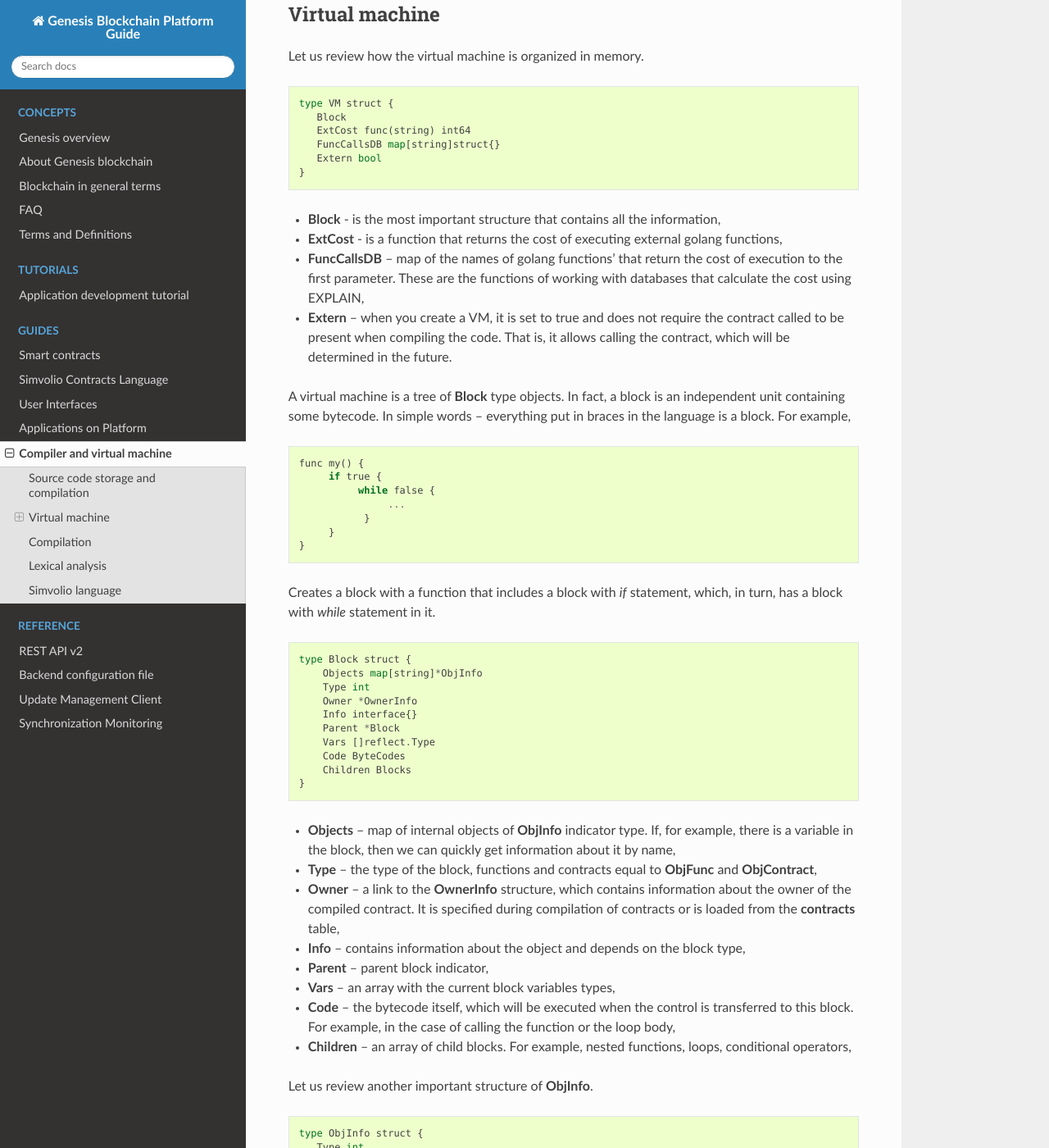
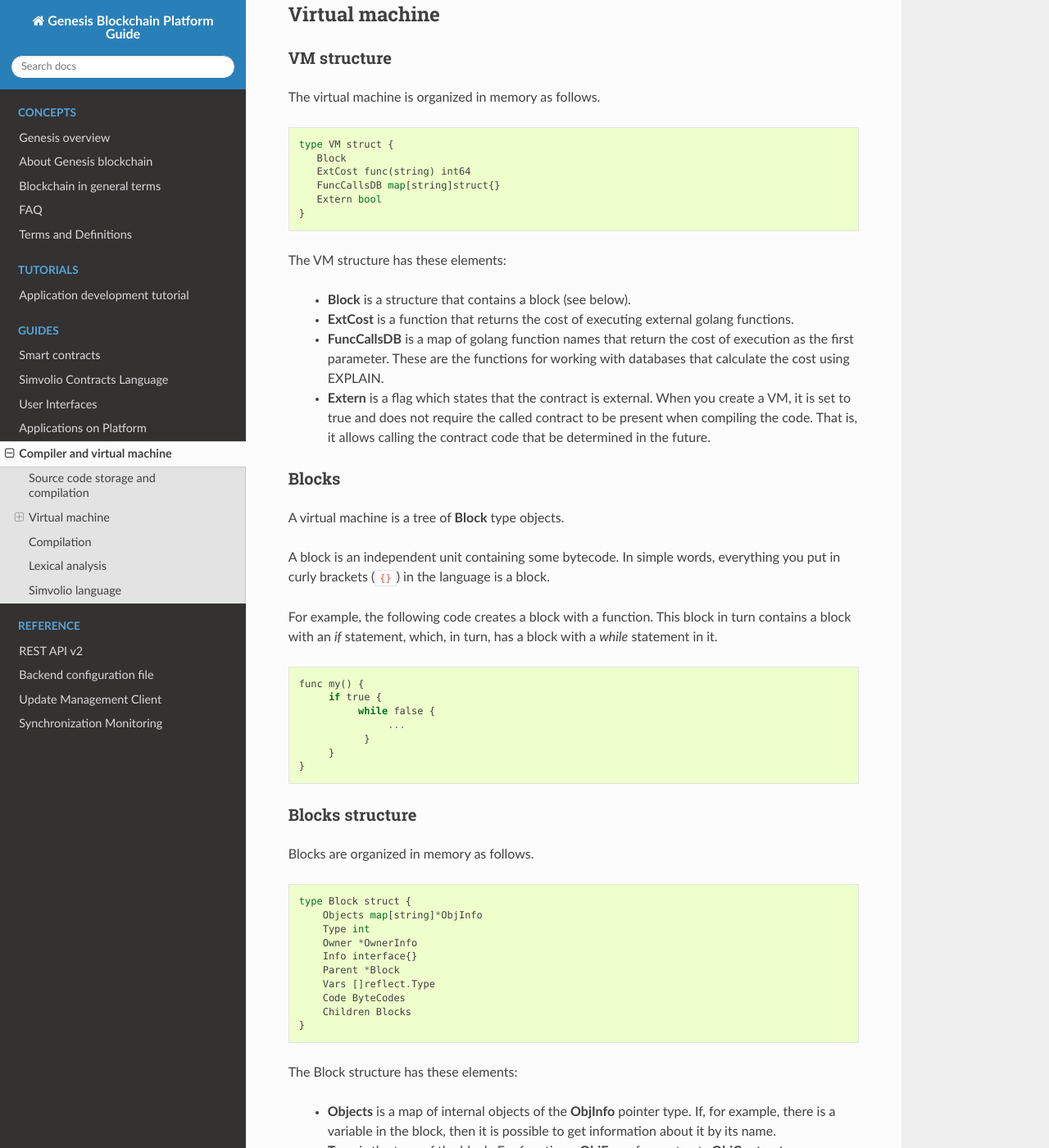
Before and after one commit to AplaProject/apla-docs-en, a Sphinx documentation site: the page built from source/topics/vm.rst, in a window 1280 px wide and 1400 px high, scrolled down 863 px. Shown: the whole window at 82% size. Built offline with Sphinx 7.4.7 and the Read the Docs theme 2.0.0, drawn with Linux system fonts in a browser that asks for light colours; some of the changed text lies outside the part shown.

Commit message:
Rewrite VM, Block in vm.rst

```diff
--- a/source/topics/vm.rst
+++ b/source/topics/vm.rst
@@ -24,7 +24,11 @@
 Virtual machine
 ===============
 
-Let us review how the virtual machine is organized in memory.
+
+VM structure
+------------
+
+The virtual machine is organized in memory as follows.
 
 .. code::
 
@@ -35,12 +39,25 @@
        Extern bool
     }
 
-* **Block** - is the most important structure that contains all the information,
-* **ExtCost** - is a function that returns the cost of executing external golang functions,
-* **FuncCallsDB** – map of the names of golang functions’ that return the cost of execution to the first parameter. These are the functions of working with databases that calculate the cost using EXPLAIN,
-* **Extern** – when you create a VM, it is set to true and does not require the contract called to be present when compiling the code. That is, it allows calling the contract, which will be determined in the future.
+The VM structure has these elements:
 
-A virtual machine is a tree of **Block** type objects. In fact, a block is an independent unit containing some bytecode. In simple words – everything put in braces in the language is a block. For example,
+  * **Block** is a structure that contains a block (see below).
+
+  * **ExtCost** is a function that returns the cost of executing external golang functions.
+
+  * **FuncCallsDB** is a map of golang function names that return the cost of execution as the first parameter. These are the functions for working with databases that calculate the cost using EXPLAIN.
+
+  * **Extern** is a flag which states that the contract is external. When you create a VM, it is set to true and does not require the called contract to be present when compiling the code. That is, it allows calling the contract code that be determined in the future.
+
+
+Blocks
+------
+
+A virtual machine is a tree of **Block** type objects.
+
+A block is an independent unit containing some bytecode. In simple words, everything you put in curly brackets (``{}``) in the language is a block.
+
+For example, the following code creates a block with a function. This block in turn contains a block with an *if* statement, which, in turn, has a block with a *while* statement in it.
 
 .. code::
 
@@ -52,7 +69,11 @@
          }
     }
 
-Сreates a block with a function that includes a block with *if* statement, which, in turn, has a block with *while* statement in it.
+
+Blocks structure
+----------------
+
+Blocks are organized in memory as follows.
 
 .. code::
 
@@ -67,14 +88,27 @@
         Children Blocks
     }
 
-* **Objects** – map of internal objects of **ObjInfo** indicator type. If, for example, there is a variable in the block, then we can quickly get information about it by name,
-* **Type** – the type of the block, functions and contracts equal to **ObjFunc** and **ObjContract**,
-* **Owner** – a link to the **OwnerInfo** structure, which contains information about the owner of the compiled contract. It is specified during compilation of contracts or is loaded from the **contracts** table,
-* **Info** – contains information about the object and depends on the block type,
-* **Parent** – parent block indicator,
-* **Vars** – an array with the current block variables types,
-* **Code** – the bytecode itself, which will be executed when the control is transferred to this block. For example, in the case of calling the function or the loop body,
-* **Children** – an array of child blocks. For example, nested functions, loops, conditional operators,
+The Block structure has these elements:
+
+  * **Objects** is a map of internal objects of the **ObjInfo** pointer type. If, for example, there is a variable in the block, then it is possible to get information about it by its name.
+
+  * **Type** is the type of the block. For functions, **ObjFunc**, for contracts **ObjContract**.
+
+  * **Owner** is a pointer to the **OwnerInfo** structure. This structure contains information about the owner of the compiled contract. It is specified during compilation of contracts or is taken from the **contracts** table.
+
+  * **Info** contains information about the object and depends on the block type.
+
+  * **Parent** is a pointer to the parent block.
+
+  * **Vars** is an array with the current block variable types.
+
+  * **Code** is the bytecode itself, which will be executed when the control is transferred to this block. For example, in the case when a function is called or a loop body is executed.
+
+  * **Children** is an array of child blocks. For example it may contain nested functions, loops, and conditional operators.
+
+
+ObjInfo structure
+-----------------
 
 Let us review another important structure of **ObjInfo**.
 
```
